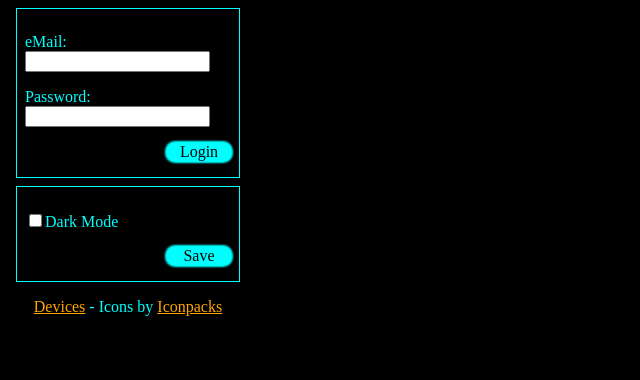
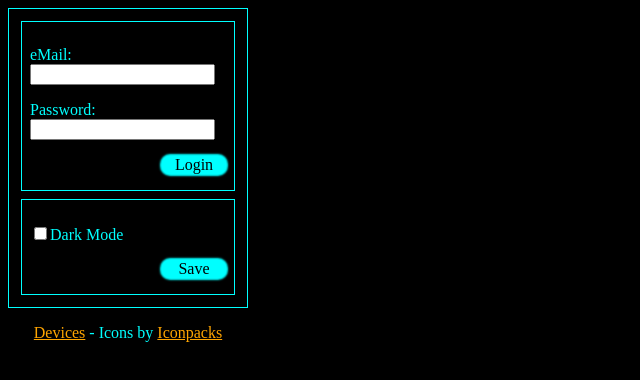
Before and after one commit to GeorgeSchafer/SmartRent-Chrome-Extension, a browser extension: page options.html in a window 1280 px wide. Shown: the whole page, without its empty margins (0-640 px from the left). Drawn offline with Linux system fonts and the light colour scheme.

Commit message:
Removed storage code, added border to wrapper

```diff
--- a/js/common.js
+++ b/js/common.js
@@ -1,15 +1,12 @@
-function load(){
 
-    chrome.storage.local.get(["dark_preference"], (items) => {
-        pref.dark_preference = items.dark_preference;
-    });
-
-    pref.dark_preference === null || pref.dark_preference
-        ? fns.darkMode()
-        : false ;
-}
 
 const fns = {
+
+    load(){
+
+        fns.darkMode()
+
+    },
 
     darkMode(){
         els.head = document.querySelector('head');
@@ -26,7 +23,7 @@ const pref = {
     dark_preference: null
 };
 
-load();
+fns.load();
 
 // Event Listeners
 document.addEventListener('DOMContentLoaded', fns.darkMode());
--- a/js/options.js
+++ b/js/options.js
@@ -79,7 +79,6 @@ const fns = {
     // */
     restore_options(){
 
-        chrome.storage.sync.clear();
 
     }
 
--- a/styles.css
+++ b/styles.css
@@ -19,6 +19,11 @@ form {
     border: 1px solid cyan;
     padding: 8px;
     margin: 8px;
+}
+
+.wrapper {
+    border: 1px solid cyan;
+    padding: 4px;
 }
 
 .btn {
```
Also changed, not shown: README.md.
